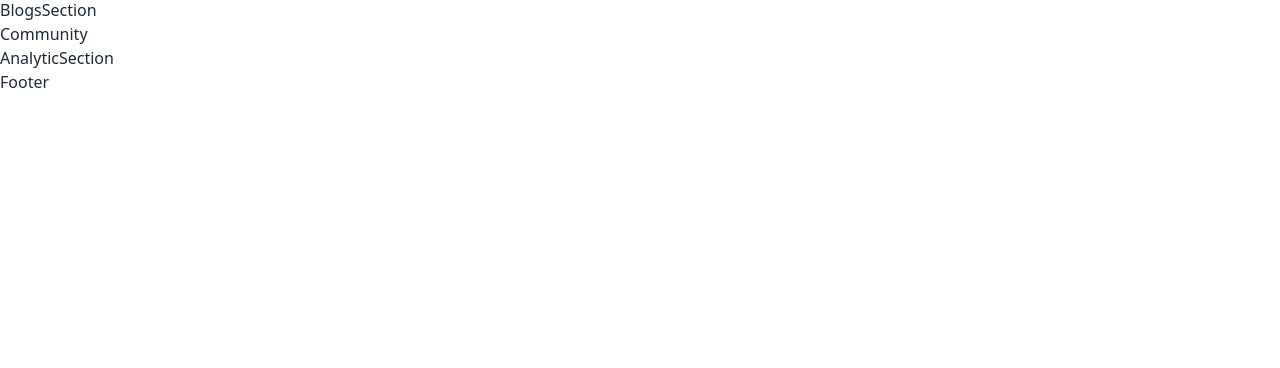
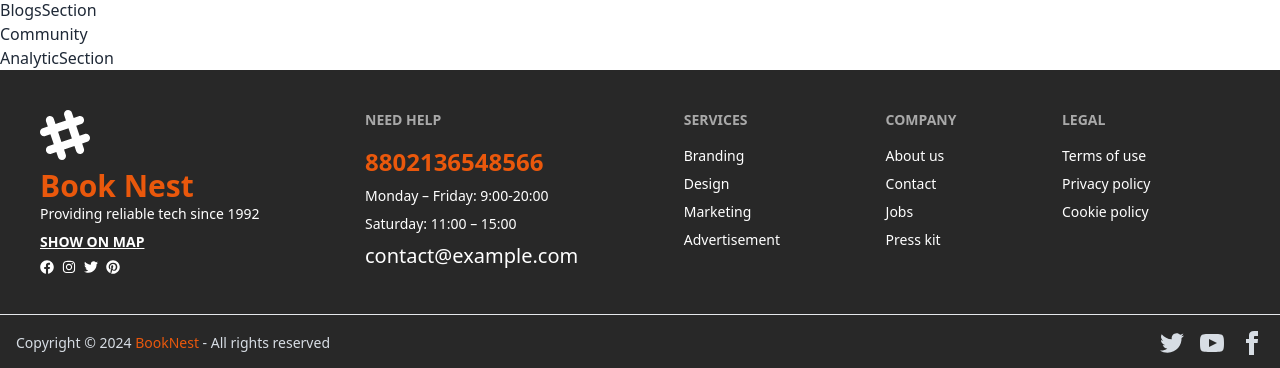
Before and after one commit to monsur28/BookNest-client, a React (Vite) app: page / in a window 1280 px wide. Shown: the part 1554-1922 px from the top of the page. Before the commit the page ends 1648 px from the top, so only its background shows below. Built offline with nearby package versions, Linux system fonts and the light colour scheme.

Commit message:
footer added

```diff
--- a/src/Components/Home/Footer/Footer.jsx
+++ b/src/Components/Home/Footer/Footer.jsx
@@ -1,7 +1,135 @@
+import { FaFacebook, FaInstagram, FaPinterest, FaTwitter } from "react-icons/fa";
+
 const Footer = () => {
   return (
     <div>
-      <h1>Footer</h1>
+      <footer className="footer bg-[#282828] text-base-content p-10">
+
+      <aside className="text-white">
+          <svg
+            width="50"
+            height="50"
+            viewBox="0 0 24 24"
+            xmlns="http://www.w3.org/2000/svg"
+            fillRule="evenodd"
+            clipRule="evenodd"
+            className="fill-current"
+          >
+            <path d="M22.672 15.226l-2.432.811.841 2.515c.33 1.019-.209 2.127-1.23 2.456-1.15.325-2.148-.321-2.463-1.226l-.84-2.518-5.013 1.677.84 2.517c.391 1.203-.434 2.542-1.831 2.542-.88 0-1.601-.564-1.86-1.314l-.842-2.516-2.431.809c-1.135.328-2.145-.317-2.463-1.229-.329-1.018.211-2.127 1.231-2.456l2.432-.809-1.621-4.823-2.432.808c-1.355.384-2.558-.59-2.558-1.839 0-.817.509-1.582 1.327-1.846l2.433-.809-.842-2.515c-.33-1.02.211-2.129 1.232-2.458 1.02-.329 2.13.209 2.461 1.229l.842 2.515 5.011-1.677-.839-2.517c-.403-1.238.484-2.553 1.843-2.553.819 0 1.585.509 1.85 1.326l.841 2.517 2.431-.81c1.02-.33 2.131.211 2.461 1.229.332 1.018-.21 2.126-1.23 2.456l-2.433.809 1.622 4.823 2.433-.809c1.242-.401 2.557.484 2.557 1.838 0 .819-.51 1.583-1.328 1.847m-8.992-6.428l-5.01 1.675 1.619 4.828 5.011-1.674-1.62-4.829z"></path>
+          </svg>
+          <p>
+            <span className="text-3xl font-semibold text-orange-600">Book Nest</span>
+            <br />
+            Providing reliable tech since 1992
+          </p>
+          <p className="uppercase underline font-semibold">Show on map</p>
+          <div className="flex gap-2">
+            <FaFacebook />
+            <FaInstagram />
+            <FaTwitter />
+            <FaPinterest />
+          </div>
+        </aside>
+        <nav>
+          <h6 className="footer-title text-white">Need Help</h6>
+          <h2 className="text-2xl text-orange-600 font-semibold">8802136548566</h2>
+          <a className="text-white">Monday – Friday: 9:00-20:00</a>
+          <a className="text-white">Saturday: 11:00 – 15:00</a>
+          <h2 className="text-xl text-white">contact@example.com</h2>
+        </nav>
+
+        {/* <hr className="border border-white"/> */}
+        <nav>
+          <h6 className="footer-title text-white">Services</h6>
+          <a className="link no-underline hover:text-orange-600 text-white">
+            Branding
+          </a>
+          <a className="link no-underline hover:text-orange-600 text-white">
+            Design
+          </a>
+          <a className="link no-underline hover:text-orange-600 text-white">
+            Marketing
+          </a>
+          <a className="link no-underline hover:text-orange-600 text-white">
+            Advertisement
+          </a>
+        </nav>
+        <nav>
+          <h6 className="footer-title text-white">Company</h6>
+          <a className="link no-underline hover:text-orange-600 text-white">
+            About us
+          </a>
+          <a className="link no-underline hover:text-orange-600 text-white">
+            Contact
+          </a>
+          <a className="link no-underline hover:text-orange-600 text-white">
+            Jobs
+          </a>
+          <a className="link no-underline hover:text-orange-600 text-white">
+            Press kit
+          </a>
+        </nav>
+        <nav>
+          <h6 className="footer-title text-white">Legal</h6>
+          <a className="link no-underline hover:text-orange-600 text-white">
+            Terms of use
+          </a>
+          <a className="link no-underline hover:text-orange-600 text-white">
+            Privacy policy
+          </a>
+          <a className="link no-underline hover:text-orange-600 text-white">
+            Cookie policy
+          </a>
+        </nav>
+      </footer>
+
+
+<hr />
+
+      <footer className="footer bg-[#282828] text-neutral-content items-center p-4">
+        <aside className="grid-flow-col items-center">
+          <p>
+            Copyright © {new Date().getFullYear()}{" "}
+            <span className="text-orange-600">BookNest</span> - All rights
+            reserved
+          </p>
+        </aside>
+        <nav className="grid-flow-col gap-4 md:place-self-center md:justify-self-end">
+          <a>
+            <svg
+              xmlns="http://www.w3.org/2000/svg"
+              width="24"
+              height="24"
+              viewBox="0 0 24 24"
+              className="fill-current"
+            >
+              <path d="M24 4.557c-.883.392-1.832.656-2.828.775 1.017-.609 1.798-1.574 2.165-2.724-.951.564-2.005.974-3.127 1.195-.897-.957-2.178-1.555-3.594-1.555-3.179 0-5.515 2.966-4.797 6.045-4.091-.205-7.719-2.165-10.148-5.144-1.29 2.213-.669 5.108 1.523 6.574-.806-.026-1.566-.247-2.229-.616-.054 2.281 1.581 4.415 3.949 4.89-.693.188-1.452.232-2.224.084.626 1.956 2.444 3.379 4.6 3.419-2.07 1.623-4.678 2.348-7.29 2.04 2.179 1.397 4.768 2.212 7.548 2.212 9.142 0 14.307-7.721 13.995-14.646.962-.695 1.797-1.562 2.457-2.549z"></path>
+            </svg>
+          </a>
+          <a>
+            <svg
+              xmlns="http://www.w3.org/2000/svg"
+              width="24"
+              height="24"
+              viewBox="0 0 24 24"
+              className="fill-current"
+            >
+              <path d="M19.615 3.184c-3.604-.246-11.631-.245-15.23 0-3.897.266-4.356 2.62-4.385 8.816.029 6.185.484 8.549 4.385 8.816 3.6.245 11.626.246 15.23 0 3.897-.266 4.356-2.62 4.385-8.816-.029-6.185-.484-8.549-4.385-8.816zm-10.615 12.816v-8l8 3.993-8 4.007z"></path>
+            </svg>
+          </a>
+          <a>
+            <svg
+              xmlns="http://www.w3.org/2000/svg"
+              width="24"
+              height="24"
+              viewBox="0 0 24 24"
+              className="fill-current"
+            >
+              <path d="M9 8h-3v4h3v12h5v-12h3.642l.358-4h-4v-1.667c0-.955.192-1.333 1.115-1.333h2.885v-5h-3.808c-3.596 0-5.192 1.583-5.192 4.615v3.385z"></path>
+            </svg>
+          </a>
+        </nav>
+      </footer>
     </div>
   );
 };
```
